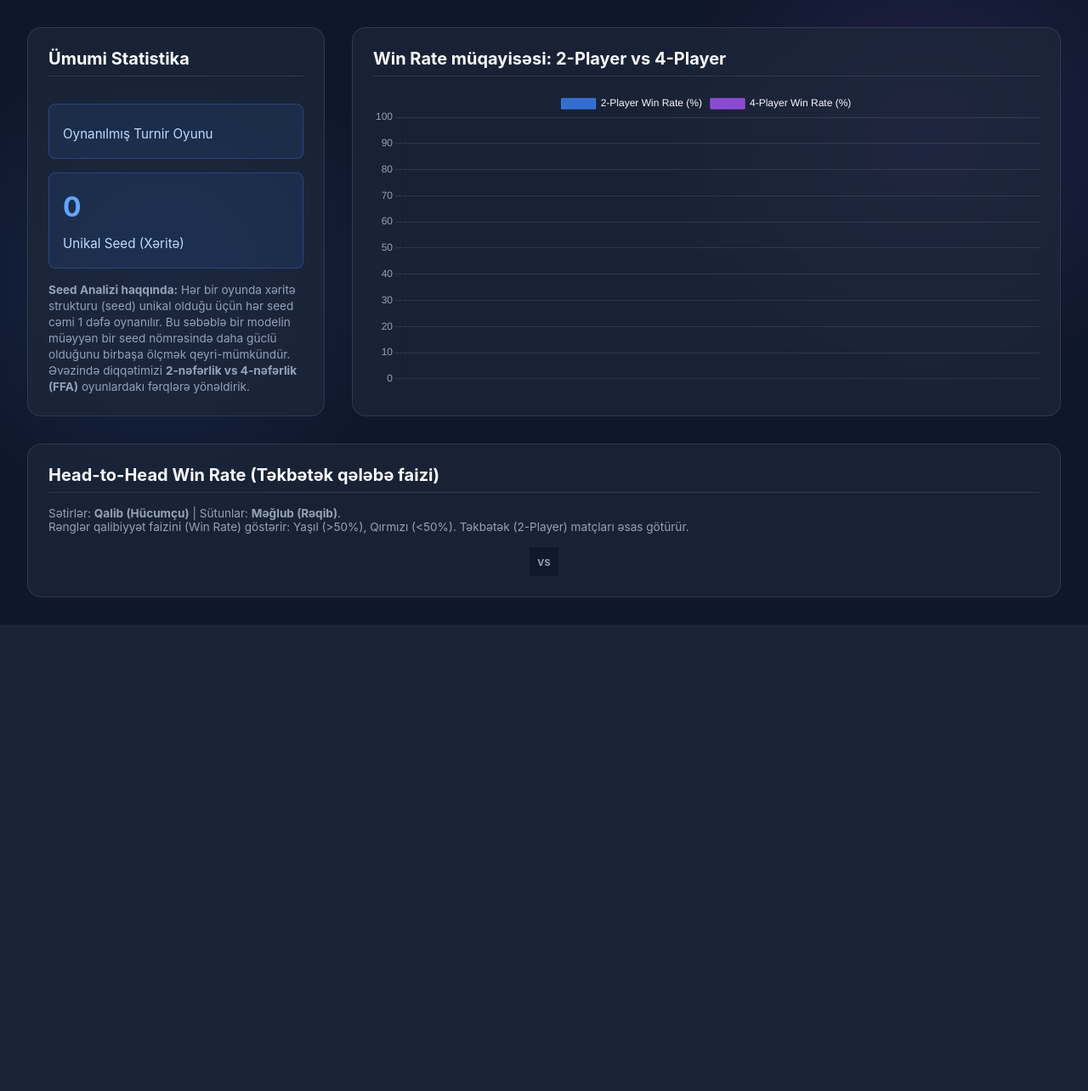
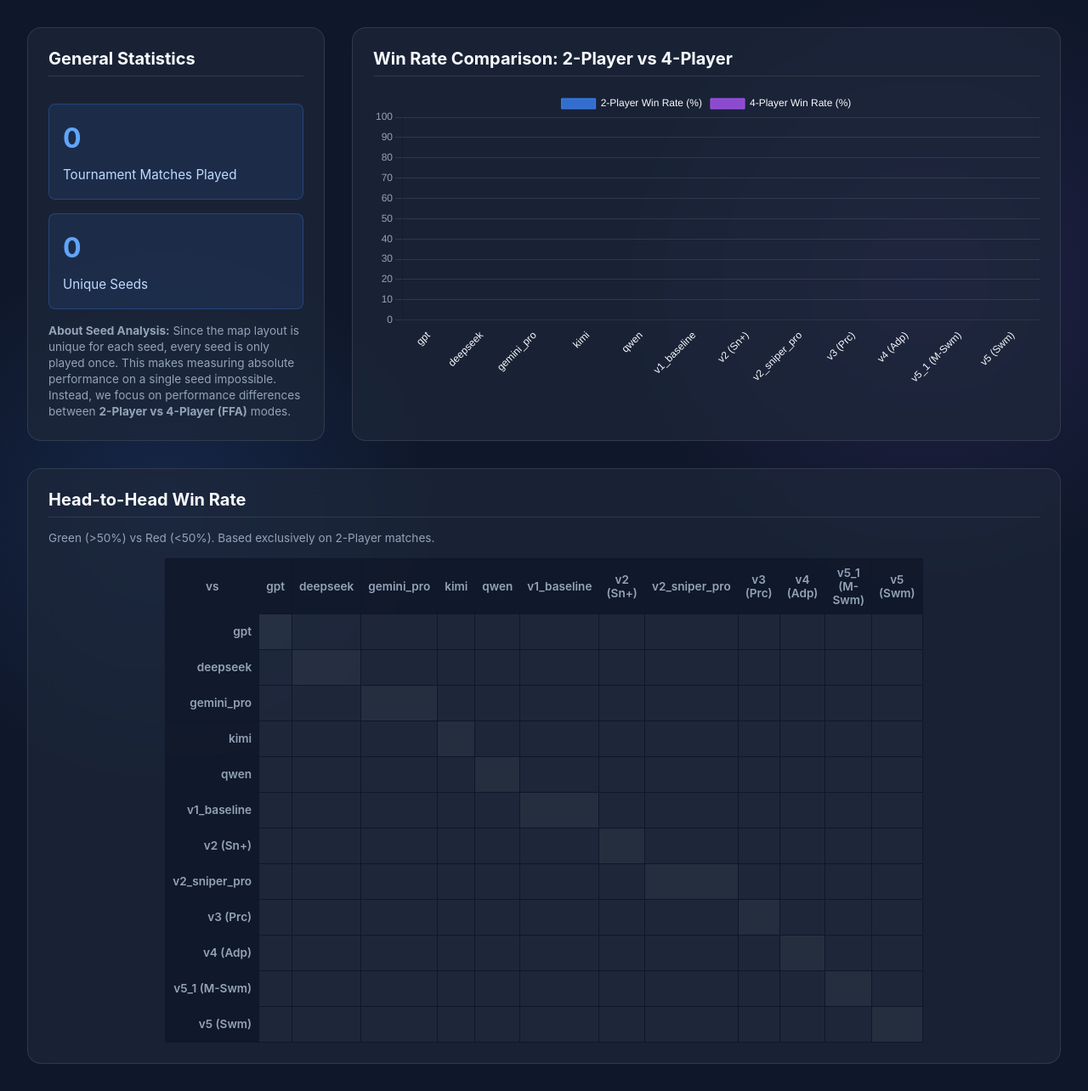
Before and after one commit to jannatsamadov/orbit_wars_simulation, a Flask app: page /analytics in a window 1280 px wide. Shown: the part 78-1362 px from the top of the page at 85% size. Before the commit the page ends 813 px from the top, so only its background shows below. Run offline with Flask 3, Linux system fonts and the light colour scheme; lists and menus that the app fills with data are empty.

Commit message:
Translate dashboard to English and fix dynamic model loading

```diff
--- a/app.py
+++ b/app.py
@@ -2,33 +2,37 @@ from flask import Flask, render_template, request, jsonify, send_file
 import os
 import run_match
 import analytics
+import glob
+import subprocess
 
 app = Flask(__name__)
 
-import glob
+def get_active_models():
+    models = {"random": "Random"}
+    agent_files = glob.glob(os.path.join(run_match.BASE_DIR, "agents", "*.py"))
 
-# Map readable names to file paths
-MODELS = {
-    "v1_baseline": "v1 (Baseline)",
-    "v2_sniper_plus": "v2 (Sniper+)",
-    "v3_precision_striker": "v3 (Precision)",
-    "v4_adaptive_conqueror": "v4 (Adaptive)",
-    "v5_swarm_intelligence": "v5 (Swarm)",
-    "v5_1_macro_swarm": "v5.1 (Macro Swarm)",
-    "random": "Random"
-}
+    # Custom display names for some models
+    lookup = {
+        "v1_baseline": "v1 (Baseline)",
+        "v2_sniper_plus": "v2 (Sniper+)",
+        "v3_precision_striker": "v3 (Precision)",
+        "v4_adaptive_conqueror": "v4 (Adaptive)",
+        "v5_swarm_intelligence": "v5 (Swarm)",
+        "v5_1_macro_swarm": "v5.1 (Macro Swarm)",
+    }
 
-# Auto-detect new agents dynamically on page load
-@app.route('/')
-def index():
-    agent_files = glob.glob(os.path.join(run_match.BASE_DIR, "agents", "*.py"))
-    print(f"DEBUG: Found {len(agent_files)} files: {agent_files}")
     for f in agent_files:
         basename = os.path.basename(f)
         if not basename.startswith("__") and basename != "agent_v2.py":
             key = basename[:-3]
-            if key not in MODELS:
-                MODELS[key] = key.replace("_", " ").title()
+            display = key.replace("_", " ").title()
+            models[key] = lookup.get(key, display)
+
+    return models
+
+@app.route('/')
+def index():
+    models = get_active_models()
 
     # Load Tournament Leaderboard Data
     leaderboard = []
@@ -43,16 +47,16 @@ def index():
             agent_matches = state.get("agent_matches", {})
             for agent, elo in elos.items():
                 name = os.path.basename(agent)[:-3]  # remove .py
-                display_name = MODELS.get(name, name.title())
-                leaderboard.append({
-                    "name": display_name,
-                    "elo": round(elo, 1),
-                    "matches": agent_matches.get(agent, 0)
-                })
+                if name in models:
+                    leaderboard.append({
+                        "name": models[name],
+                        "elo": round(elo, 1),
+                        "matches": agent_matches.get(agent, 0)
+                    })
 
     # Ensure all available models (even if not in tournament state yet) appear in leaderboard
     leaderboard_names = {p["name"] for p in leaderboard}
-    for key, display_name in MODELS.items():
+    for key, display_name in models.items():
         if key == "random": continue
         if display_name not in leaderboard_names:
             leaderboard.append({
@@ -67,7 +71,7 @@ def index():
     for i, p in enumerate(leaderboard):
         p["rank"] = i + 1
 
-    return render_template('index.html', models=MODELS, leaderboard=leaderboard, total_matches=matches_played)
+    return render_template('index.html', models=models, leaderboard=leaderboard, total_matches=matches_played)
 
 @app.route('/run', methods=['POST'])
 def run_game():
@@ -79,6 +83,7 @@ def run_game():
     p4 = data.get('p4', 'random')
     seed = int(data.get('seed', 42))
 
+    models = get_active_models()
     agents = []
     labels = []
 
@@ -87,15 +92,15 @@ def run_game():
         return run_match.load_agent_from_file(os.path.join(run_match.BASE_DIR, "agents", f"{name}.py"))
 
     agents.append(get_agent(p1))
-    labels.append(MODELS.get(p1, "Unknown"))
+    labels.append(models.get(p1, "Unknown"))
     agents.append(get_agent(p2))
-    labels.append(MODELS.get(p2, "Unknown"))
+    labels.append(models.get(p2, "Unknown"))
 
     if mode == 'ffa':
         agents.append(get_agent(p3))
-        labels.append(MODELS.get(p3, "Unknown"))
+        labels.append(models.get(p3, "Unknown"))
         agents.append(get_agent(p4))
-        labels.append(MODELS.get(p4, "Unknown"))
+        labels.append(models.get(p4, "Unknown"))
 
     match_label = f"{mode.upper()}: " + " vs ".join(labels)
 
@@ -103,14 +108,11 @@ def run_game():
         env, html_path = run_match.run(agents, labels, match_label, save_replay=True, seed=seed)
 
         # Extract final scores from the environment
-        final_state = env.steps[-1][0].observation
-        # In Orbit Wars, the final reward is usually just +1 or -1, but we can look at the ships
-        # The easiest way is to just return the results we wrote to log (WIN/LOSS)
         results = [(i, s.reward) for i, s in enumerate(env.steps[-1])]
 
         scores_text = []
         for i, reward in results:
-            status = "Qalib 🏆" if reward == 1 else "Məğlub 💀"
+            status = "Winner 🏆" if reward == 1 else "Defeated 💀"
             scores_text.append(f"P{i}: {status}")
 
         filename = os.path.basename(html_path)
@@ -129,7 +131,6 @@ def api_stats():
     stats = analytics.analyze_matches(log_path)
     return jsonify(stats)
 
-import subprocess
 tournament_process = None
 
 @app.route('/api/restart_tournament', methods=['POST'])
@@ -156,7 +157,8 @@ def restart_tournament():
 
 @app.route('/analytics')
 def analytics_page():
-    return render_template('analytics.html', models=MODELS)
+    models = get_active_models()
+    return render_template('analytics.html', models=models)
 
 if __name__ == '__main__':
-    app.run(debug=True, port=5006, use_reloader=False)
+    app.run(debug=True, port=5005, use_reloader=False)
--- a/templates/analytics.html
+++ b/templates/analytics.html
@@ -179,24 +179,23 @@
             <div class="stats-row">
                 <!-- Info Summary -->
                 <div class="card" style="flex: 0 0 300px; display: flex; flex-direction: column; gap: 1rem;">
-                    <div class="card-title">Ümumi Statistika</div>
+                    <div class="card-title">General Statistics</div>
                     <div class="info-panel">
                         <div class="info-number" id="tot-matches">0</div>
-                        <div>Oynanılmış Turnir Oyunu</div>
+                        <div>Tournament Matches Played</div>
                     </div>
                     <div class="info-panel">
                         <div class="info-number" id="tot-seeds">0</div>
-                        <div>Unikal Seed (Xəritə)</div>
+                        <div>Unique Seeds</div>
                     </div>
                     <div style="font-size: 0.85rem; color: var(--text-muted); line-height: 1.4; margin-top: auto;">
-                        <strong>Seed Analizi haqqında:</strong> Hər bir oyunda xəritə strukturu (seed) unikal olduğu üçün hər seed cəmi 1 dəfə oynanılır. Bu səbəblə bir modelin müəyyən bir seed nömrəsində daha güclü olduğunu birbaşa ölçmək qeyri-mümkündür.
-                        Əvəzində diqqətimizi <strong>2-nəfərlik vs 4-nəfərlik (FFA)</strong> oyunlardakı fərqlərə yönəldirik.
+                        <strong>About Seed Analysis:</strong> Since the map layout is unique for each seed, every seed is only played once. This makes measuring absolute performance on a single seed impossible. Instead, we focus on performance differences between <strong>2-Player vs 4-Player (FFA)</strong> modes.
                     </div>
                 </div>
 
                 <!-- Bar Chart: Game Size Performance -->
                 <div class="card" style="flex: 1;">
-                    <div class="card-title">Win Rate müqayisəsi: 2-Player vs 4-Player</div>
+                    <div class="card-title">Win Rate Comparison: 2-Player vs 4-Player</div>
                     <div style="position: relative; height: 350px; width: 100%;">
                         <canvas id="sizeChart"></canvas>
                     </div>
@@ -205,10 +204,9 @@
 
             <!-- Bottom Row: Head to Head Matrix -->
             <div class="card">
-                <div class="card-title">Head-to-Head Win Rate (Təkbətək qələbə faizi)</div>
+                <div class="card-title">Head-to-Head Win Rate</div>
                 <div style="font-size: 0.85rem; color: var(--text-muted); margin-bottom: 1rem;">
-                    Sətirlər: <strong>Qalib (Hücumçu)</strong> | Sütunlar: <strong>Məğlub (Rəqib)</strong>. <br>
-                    Rənglər qalibiyyət faizini (Win Rate) göstərir: Yaşıl (>50%), Qırmızı (<50%). Təkbətək (2-Player) matçları əsas götürür.
+                    Green (>50%) vs Red (<50%). Based exclusively on 2-Player matches.
                 </div>
                 <div style="overflow-x: auto;">
                     <table id="h2hTable">
--- a/templates/index.html
+++ b/templates/index.html
@@ -441,7 +441,7 @@
 
                     // Show final scores
                     let scoreHtml = "<div style='margin-top: 15px; padding: 10px; background: rgba(0,0,0,0.3); border-radius: 8px;'>";
-                    scoreHtml += "<h3 style='margin:0 0 10px 0; font-size: 14px;'>Matç Nəticələri:</h3>";
+                    scoreHtml += "<h3 style='margin:0 0 10px 0; font-size: 14px;'>Match Results:</h3>";
                     data.scores.forEach(s => {
                         scoreHtml += `<div style='font-size: 13px; margin-bottom: 5px;'>${s}</div>`;
                     });
```
Also changed, not shown: analytics.py (+28 -32 lines).
